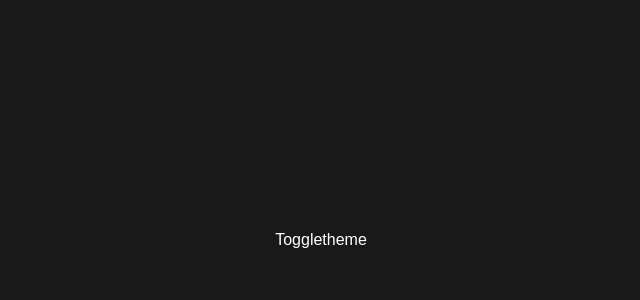
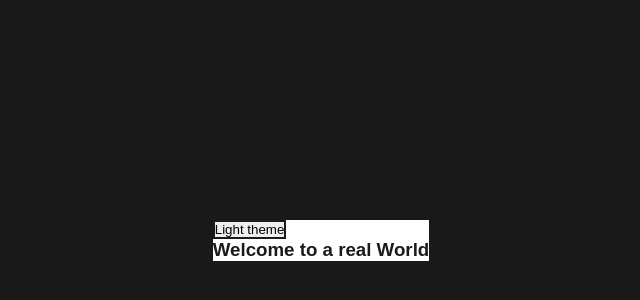
Before and after one commit to Psamm-y/React-projects, a React (Vite) app: page / in a window 1280 px wide. Shown: the part 160-460 px from the top of the page, without its empty margins (319-959 px from the left). Built offline with nearby package versions, Linux system fonts and the light colour scheme.

Commit message:
Add file

```diff
--- a/src/Toggle Theme/Toggletheme.jsx
+++ b/src/Toggle Theme/Toggletheme.jsx
@@ -1,7 +1,33 @@
-import React from 'react';
+import React, { useState } from 'react';
 
 const Toggletheme = () => {
-  return <div>Toggletheme</div>;
+  const [backgroundColor, setBackgroundColor] = useState('white');
+  const [textcolor, setTextColor] = useState('#1b1b1b');
+  const [buttonStyle, setbuttonStyle] = useState('white');
+
+  const handleClick = () => {
+    setBackgroundColor(backgroundColor === 'white' ? '#1b1b1b' : 'white');
+    setTextColor(textcolor === '#1b1b1b' ? '#ffa31a' : '#1b1b1b');
+    setbuttonStyle(backgroundColor === 'white' ? '#1b1b1b' : 'white');
+  };
+
+  return (
+    <section style={{ backgroundColor, color: `${textcolor}` }}>
+      <button
+        onClick={handleClick}
+        style={{
+          buttonStyle,
+          color: { textcolor },
+          border: `2px solid ${textcolor}`,
+        }}
+      >
+        {backgroundColor === '#1b1b1b' ? 'Dark theme' : 'Light theme'}
+      </button>
+      <section className="content">
+        <h1>Welcome to a real World</h1>
+      </section>
+    </section>
+  );
 };
 
 export default Toggletheme;
```
Also changed, not shown: src/Toggle Theme/toggle.css (added).
